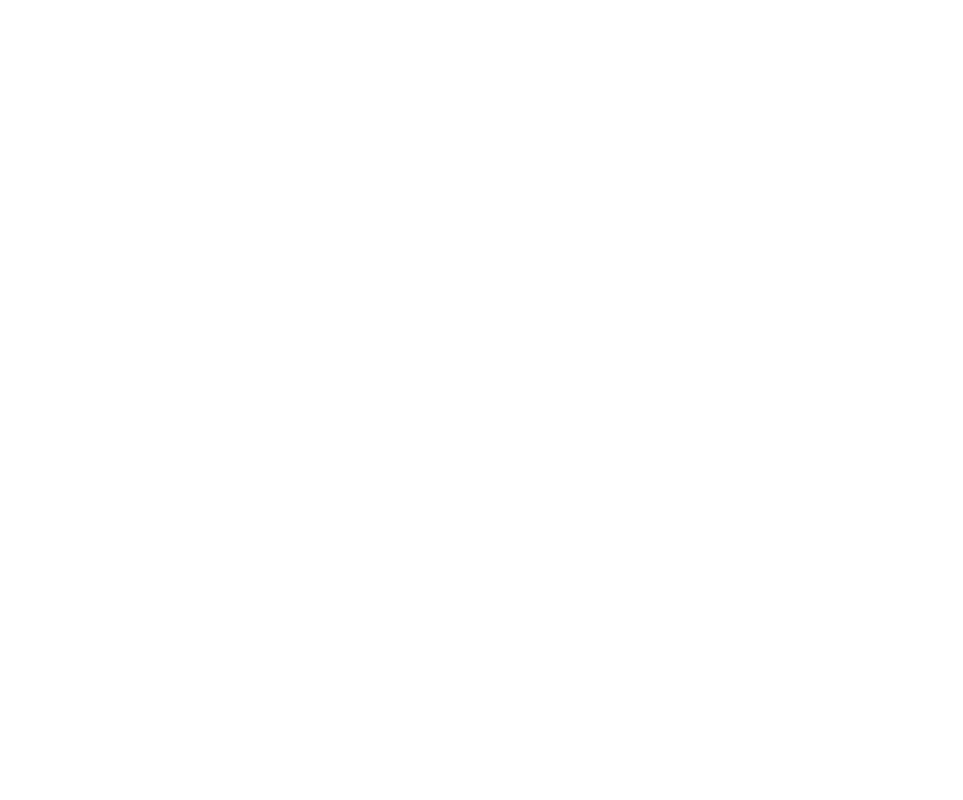
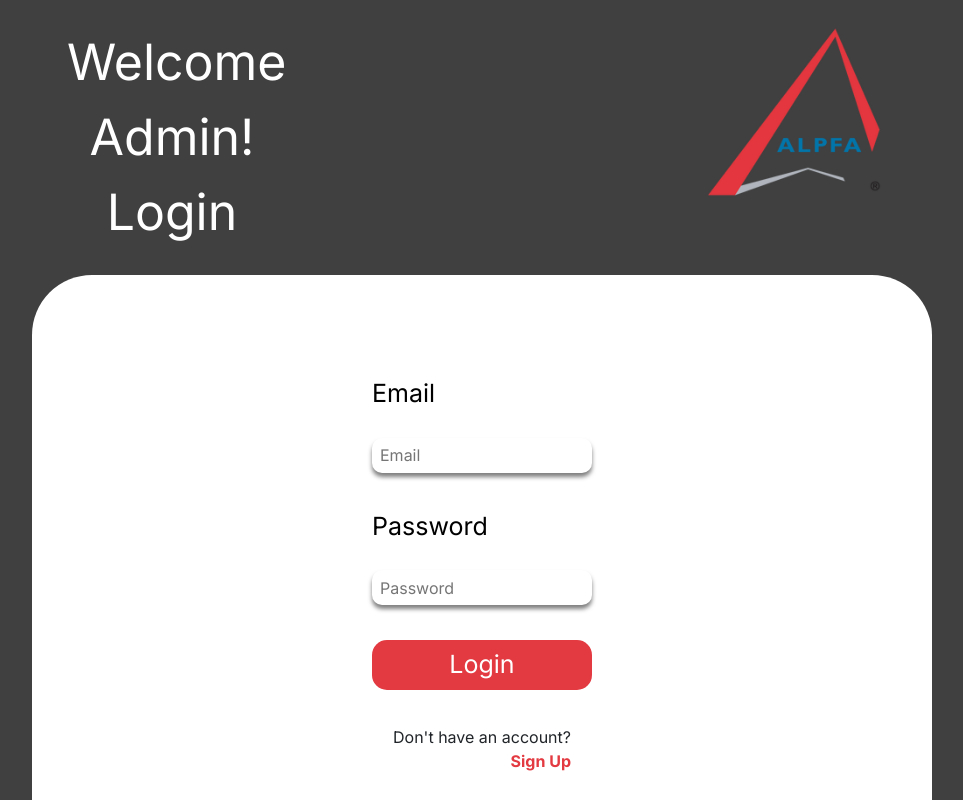
Before and after one commit to gagenotar/CodeToGive-MS-Team6, a React (Vite) app in the folder my-react-app/: page /login/admin in a window 1280 px wide. Before the commit this address had no page. Shown: the top 800 px of the page, without its empty margins (158-1121 px from the left). Built offline with nearby package versions, Linux system fonts and the light colour scheme.

Commit message:
Added new admin pages

```diff
--- a/my-react-app/src/App.jsx
+++ b/my-react-app/src/App.jsx
@@ -4,6 +4,8 @@
 import Register from "./pages/Register"
 import Home from "./pages/Home"
 import Profile from "./pages/Profile"
+import LoginAdmin from "./pages/AdminLogin"
+import RegisterAdmin from "./pages/AdminRegister"
 import Admin from "./pages/Admin"
 
 function Logout() {
@@ -16,14 +18,21 @@
   return <Register />
 }
 
+function RegisterAndLogoutAdmin() {
+  localStorage.clear()
+  return <RegisterAdmin />
+}
+
 function App() {
   return (
     <BrowserRouter>
       <Routes>
         <Route path="/login" element={<Login />}/>
+        <Route path="/register" element={<RegisterAndLogout />}/>
         <Route path="/logout" element={<Logout />}/>
-        <Route path="/register" element={<RegisterAndLogout />}/>
         <Route path="/home" element={<Home />}/>
+        <Route path="/login/admin" element={<LoginAdmin />}/>
+        <Route path="/register/admin" element={<RegisterAndLogoutAdmin />}/>
         <Route path="/admin" element={<Admin />}/>
         <Route path="/profile" element={<Profile />}/>
       </Routes>
--- /dev/null
+++ b/my-react-app/src/pages/AdminLogin.jsx
@@ -0,0 +1,55 @@
+import React, { useState } from "react";
+import api from "../api";
+import alpfaLogo from "../img/alpfaLogo.png";
+import LoginForm from "../components/LoginForm";
+
+const Login = () => {
+  const [formData, setFormData] = useState({
+    email: "",
+    password: "",
+  });
+
+  const handleChange = (e) => {
+    setFormData({
+      ...formData,
+      [e.target.name]: e.target.value,
+    });
+  };
+
+  const handleSubmit = async (e) => {
+    e.preventDefault();
+    // Handle registration logic here
+    const email = e.target.email.value;
+    const password = e.target.password.value;
+    var response = await api.post("/job_admin/login/", { email, password });
+    console.log(response.data);
+
+    // Here we should parse the jobadmin_id from the response like so:
+    const jobadmin_id = response.data.jobadmin_id;
+    localStorage.setItem("jobadmin_id", jobadmin_id);
+
+    window.location.href = "/admin";
+  };
+
+  const fields = {
+    email: formData.email,
+    password: formData.password,
+  };
+
+  return (
+      <div className="background-color">
+        <div className="form-header">
+          <div className="title">Welcome Admin! Login</div>
+          <img className="logo" src={alpfaLogo} alt="" />
+        </div>
+        <LoginForm
+          fields={fields}
+          onSubmit={handleSubmit}
+          onChange={handleChange}
+        />
+      </div>
+
+  );
+};
+
+export default Login;
--- /dev/null
+++ b/my-react-app/src/pages/AdminRegister.jsx
@@ -0,0 +1,59 @@
+import React, { useState } from 'react';
+import api from '../api';
+import alpfaLogo from "../img/alpfaLogo.png";
+import RegisterForm from "../components/RegisterForm"
+
+const Register = () => {
+    const [formData, setFormData] = useState({
+        name: '',
+        email: '',
+        password: ''
+    });
+
+    const handleChange = (e) => {
+        setFormData({
+            ...formData,
+            [e.target.name]: e.target.value
+        });
+    };
+
+    const handleSubmit = async (e) => {
+        e.preventDefault();
+        // Handle registration logic here
+        const email = e.target.email.value;
+        const password = e.target.password.value;
+        const student_name = e.target.name.value;
+        const response = await api.post('/students/register', { student_name, email, password });
+        console.log(response.data);
+
+        if (response.status === 200) {
+            window.location.href = '/login';
+        } else {
+            alert('Registration failed');
+        }
+    };
+
+
+    const fields = {
+        email: formData.email,
+        name: formData.name,
+        password: formData.password
+    }
+
+
+    return (
+      <div className="background-color">
+        <div className="form-header">
+          <div className="title">Sign Up</div>
+          <img className="logo" src={alpfaLogo} alt="" />
+        </div>
+        <RegisterForm
+          fields={fields}
+          onSubmit={handleSubmit}
+          onChange={handleChange}
+        />
+      </div>
+    );
+}
+
+export default Register;
```
